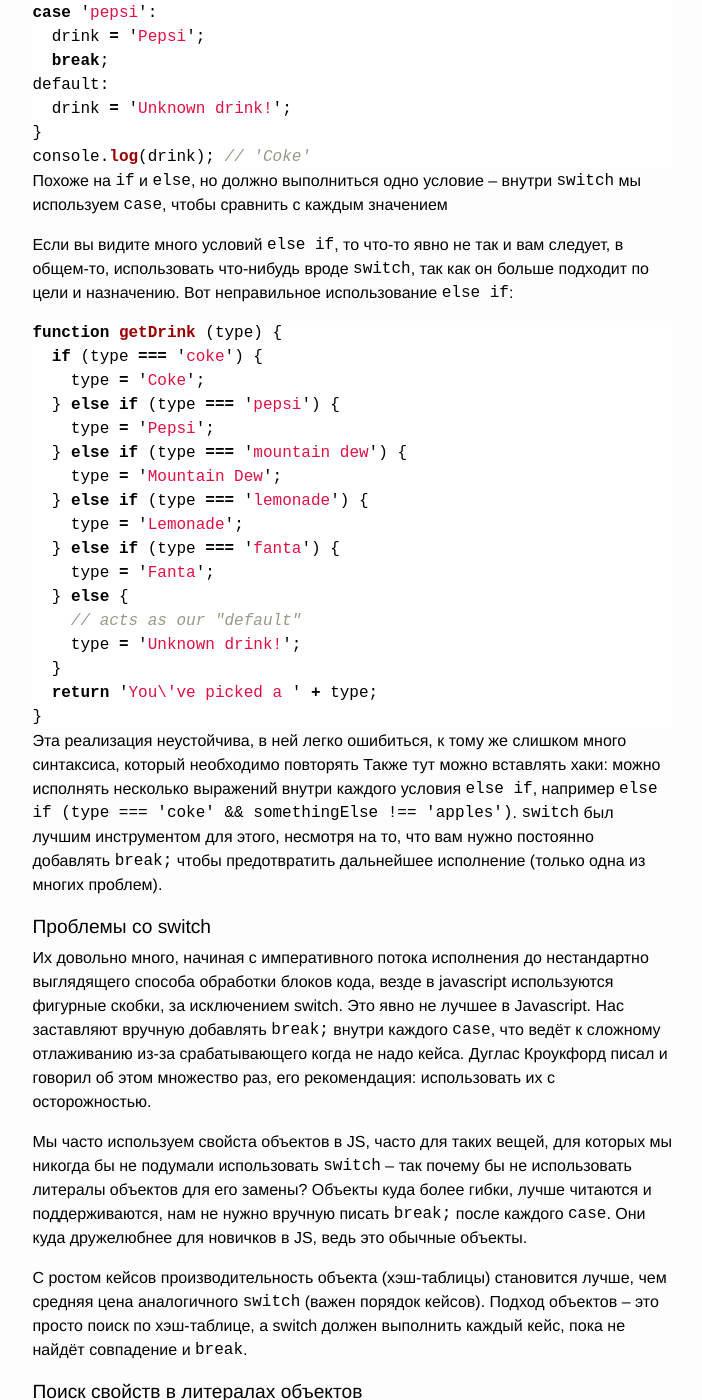
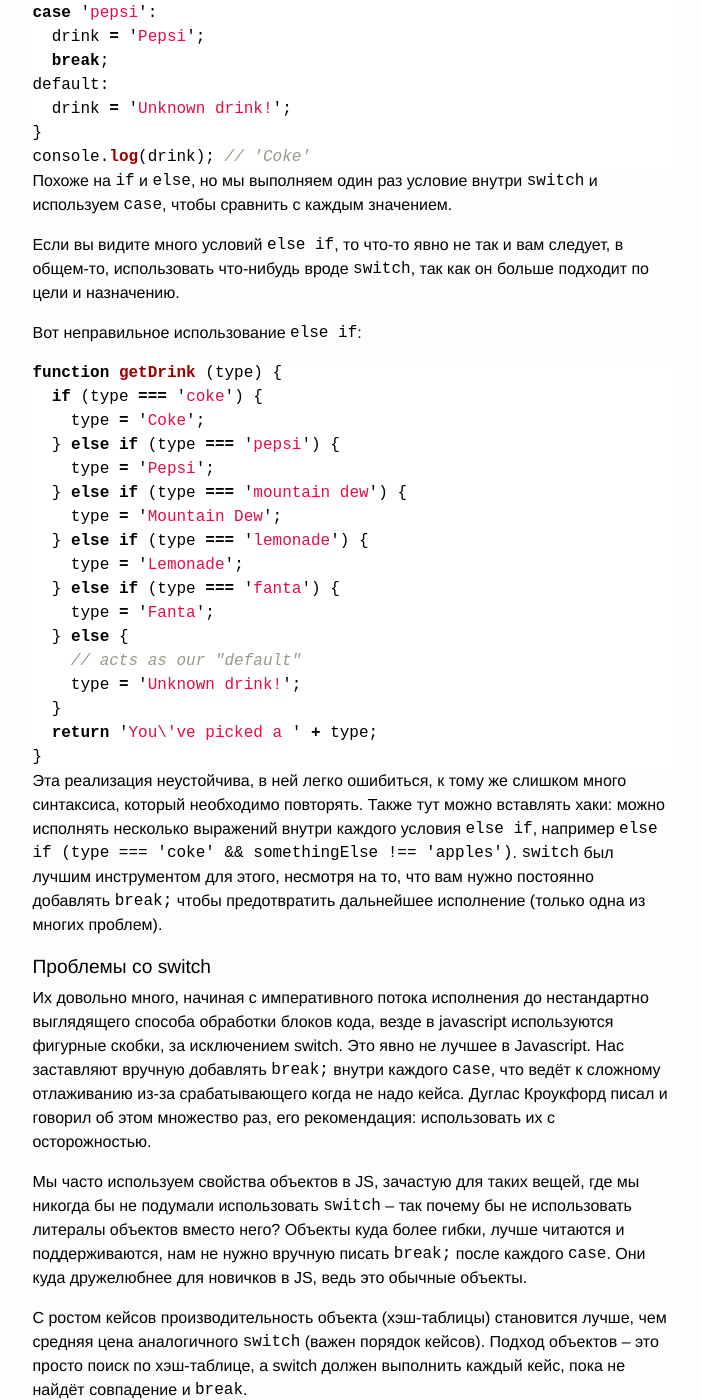
Before and after one commit to smirina/frontiermag.github.io, a Jekyll site: the page built from _posts/2014-07-20-switch-from-switch.markdown, in a window 1280 px wide and 1400 px high, scrolled down 529 px. Shown: the whole window, without its empty margins (244-946 px from the left). Built offline with Jekyll 4.4.1, drawn with Linux system fonts in a browser that asks for light colours; comment, search, counter and statistics services are not loaded.

Commit message:
Update 2014-07-20-switch-from-switch.markdown

```diff
--- a/_posts/2014-07-20-switch-from-switch.markdown
+++ b/_posts/2014-07-20-switch-from-switch.markdown
@@ -11,6 +11,7 @@
 Объекты действительно гибки, они -- сердце почти всего в Javascript. Недавно я заменил ими оператор `switch`.
 
 ### Что за оператор switch?
+
 Если вы никогда не использовали оператор `switch`, или не уверены, что он делает, давайте проведём ликбез.
 `switch` получает что-нибудь на вход и исполняет разные фрагменты кода, в зависимости от входных данных.
 Вот обычный `switch`:
@@ -31,11 +32,12 @@
 console.log(drink); // 'Coke'
 {% endhighlight %}
 
-Похоже на `if` и `else`, но должно выполниться одно условие -- внутри `switch` мы используем `case`,
-чтобы сравнить с каждым значением
+Похоже на `if` и `else`, но мы выполняем один раз условие внутри `switch` и используем `case`,
+чтобы сравнить с каждым значением.
 
 Если вы видите много условий `else if`, то что-то явно не так и вам следует, в общем-то, использовать что-нибудь
 вроде `switch`, так как он больше подходит по цели и назначению.
+
 Вот неправильное использование `else if`:
 
 {% highlight javascript %}
@@ -58,7 +60,7 @@
 }
 {% endhighlight %}
 
-Эта реализация неустойчива, в ней легко ошибиться, к тому же слишком много синтаксиса, который необходимо повторять
+Эта реализация неустойчива, в ней легко ошибиться, к тому же слишком много синтаксиса, который необходимо повторять.
 Также тут можно вставлять хаки: можно исполнять несколько выражений внутри каждого условия `else if`,
 например `else if (type === 'coke' && somethingElse !== 'apples')`. `switch` был лучшим инструментом для этого, несмотря
 на то, что вам нужно постоянно добавлять `break;` чтобы предотвратить дальнейшее исполнение (только одна из многих проблем).
@@ -70,8 +72,8 @@
 к сложному отлаживанию из-за срабатывающего когда не надо кейса.
 Дуглас Кроукфорд писал и говорил об этом множество раз, его рекомендация: использовать их с осторожностью.
 
-Мы часто используем свойста объектов в JS, часто для таких вещей, для которых мы никогда бы не подумали использовать
-`switch` -- так почему бы не использовать литералы объектов для его замены? Объекты куда более гибки, лучше читаются
+Мы часто используем свойства объектов в JS, зачастую для таких вещей, где мы никогда бы не подумали использовать
+`switch` -- так почему бы не использовать литералы объектов вместо него? Объекты куда более гибки, лучше читаются
 и поддерживаются, нам не нужно вручную писать `break;` после каждого `case`. Они куда дружелюбнее для новичков в JS,
 ведь это обычные объекты.
 
```
